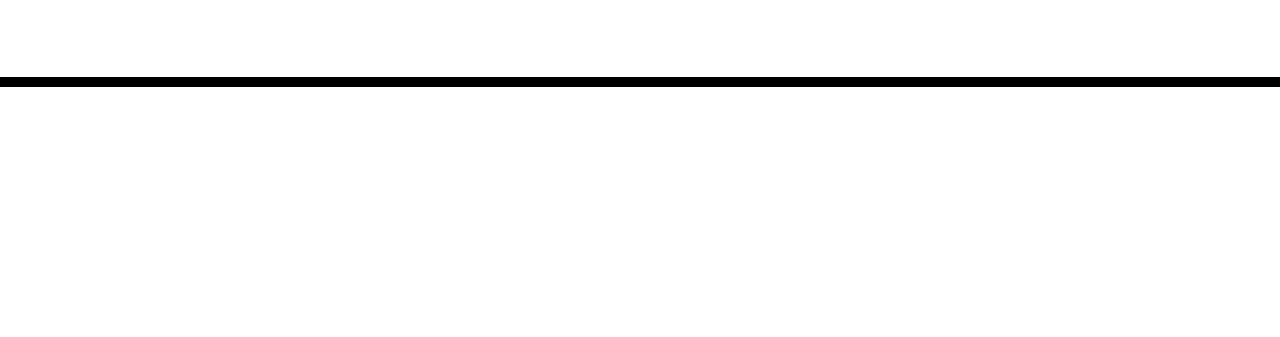
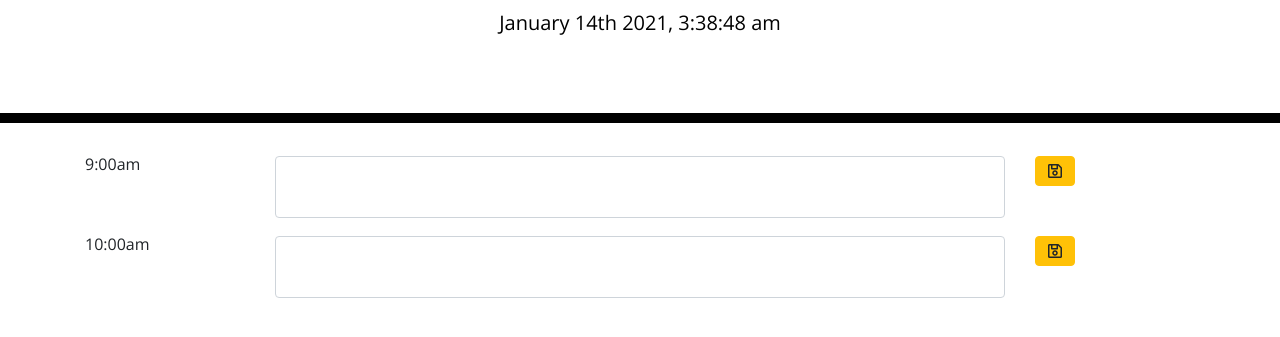
Before and after one commit to cmoss703/daily-planner, a plain HTML site: page index.html in a window 1280 px wide. Shown: the part 181-518 px from the top of the page. Drawn offline with nearby package versions, Linux system fonts and the light colour scheme.

Commit message:
added time/date with interval and started some page layout

```diff
--- a/index.html
+++ b/index.html
@@ -28,11 +28,24 @@
       <p class="lead">A simple calendar app for scheduling your work day</p>
       <p id="currentDay" class="lead"></p>
     </header>
+
+
     <div class="container">
       <!-- Timeblocks go here -->
+      <div class="row">
+        <div class="col-md-2"><p>9:00am</p></div>
+        <div class="col-md-8"><textarea class="form-control" id="task-save9"></textarea></div>
+        <div class="col-md-2"><button class="btn btn-warning far fa-save" id="save9"></button></div>
+      </div>
+      <div class="row">
+        <div class="col-md-2"><p>10:00am</p></div>
+        <div class="col-md-8"><textarea class="form-control" id="task10"></textarea></div>
+        <div class="col-md-2"><button class="btn btn-warning far fa-save" id="save10"></button></div>
+      </div>
     </div>
 
     <script src="https://cdnjs.cloudflare.com/ajax/libs/jquery/3.2.1/jquery.min.js"></script>
     <script src="https://cdnjs.cloudflare.com/ajax/libs/moment.js/2.24.0/moment.min.js"></script>
+    <script src="script.js"></script>
   </body>
 </html>
--- a/script.js
+++ b/script.js
@@ -0,0 +1,22 @@
+$(document).ready(function () {
+    function currentTime() {
+        $('#currentDay').html(moment().format('MMMM Do YYYY, h:mm:ss a'));
+    }
+    currentTime();
+    setInterval(function () {
+        currentTime();
+    }, 1000)
+});
+
+
+$('button').on('click', function () {
+
+    var saveID = $(this).attr("id");
+    var taskID = "task-" + saveID;
+
+    console.log(taskID)
+
+        const savedInput = $(`#input-${timeBlock}`).val();
+        localStorage.setItem(timeBlock, userData);
+
+});
```
